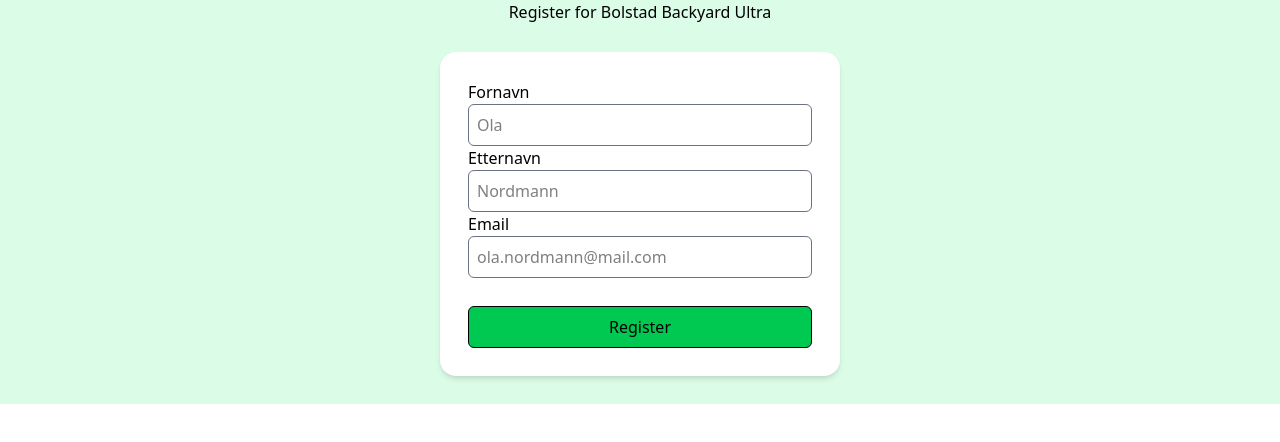
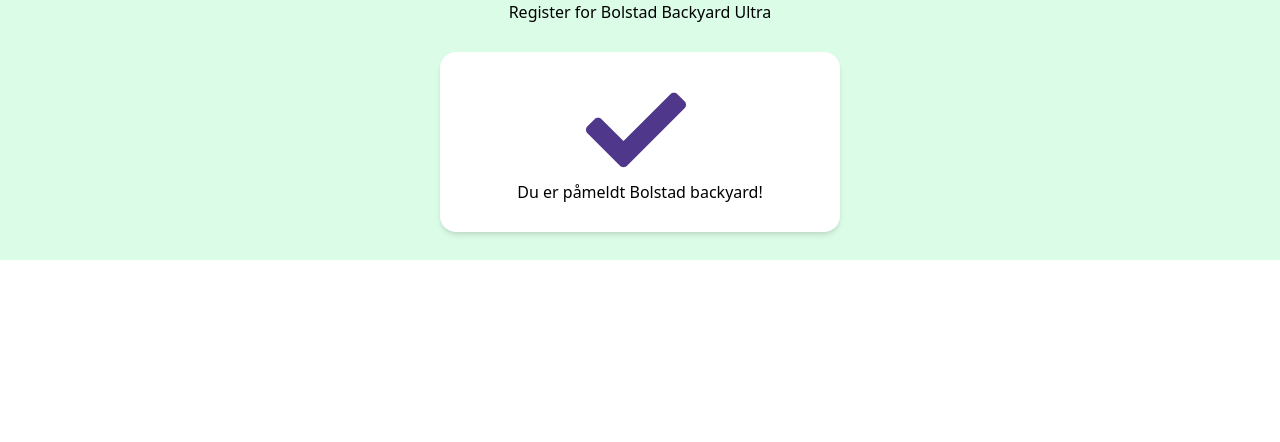
Before and after one commit to SaraElisabethIdris/bolstad-backyard, a React (Vite) app in the folder frontend/: page /add-participant in a window 1280 px wide. Shown: the top 442 px of the page. Built offline with nearby package versions, Linux system fonts and the light colour scheme.

Commit message:
Box for å vise at registreringen er fullført

```diff
--- a/frontend/package.json
+++ b/frontend/package.json
@@ -17,11 +17,13 @@
     "@mui/styled-engine-sc": "^6.1.6",
     "@tanstack/react-table": "^8.20.5",
     "autoprefixer": "^10.4.20",
+    "clsx": "^2.1.1",
     "esbuild": "^0.25.0",
     "postcss": "^8.5.3",
     "react": "^18.3.1",
     "react-dom": "^18.3.1",
     "react-hook-form": "^7.53.2",
+    "react-icons": "^5.5.0",
     "react-query": "^3.39.3",
     "react-router-dom": "6.26.2",
     "react-toastify": "^10.0.6",
--- a/frontend/src/components/Box.tsx
+++ b/frontend/src/components/Box.tsx
@@ -1,4 +1,5 @@
 import {ReactNode} from "react";
+import clsx from "clsx";
 
 type Props = {
     children: ReactNode;
@@ -8,8 +9,8 @@
 export const Box = ({children, className}: Props) => {
 
     return (
-     <div className={className}>
-         {children}
-     </div>
+        <div className={clsx("p-7 m-7 rounded-2xl w-[25rem] shadow-md bg-white", className)}>
+            {children}
+        </div>
     );
 }
--- /dev/null
+++ b/frontend/src/components/RegistrationCompleted.tsx
@@ -0,0 +1,11 @@
+import { Box } from "./Box.tsx";
+import { FaCheck } from "react-icons/fa";
+
+export function RegistrationCompleted() {
+    return (
+        <Box className='flex flex-col items-center'>
+            <FaCheck className="text-[#4F378B] mr-2" size={100} />
+            <p>Du er påmeldt Bolstad backyard!</p>
+        </Box>
+    );
+}
--- a/frontend/src/pages/Register.tsx
+++ b/frontend/src/pages/Register.tsx
@@ -1,10 +1,10 @@
 // Register.tsx
 import { ChangeEvent, FormEvent, useState } from 'react';
 import { useNavigate } from 'react-router-dom';
-import { ROUTE_PATHS } from '../constants';
 import { useAddParticipant } from '../api/create-participant.ts';
 import { Participant } from '../../types';
-import { Box} from "../components/Box.tsx";
+import { Box } from "../components/Box.tsx";
+import { RegistrationCompleted } from "../components/RegistrationCompleted.tsx";
 
 export default function Register() {
     const [formData, setFormData] = useState<Participant>({
@@ -17,19 +17,18 @@
     const [error, setError] = useState<string | null>(null);
     const navigate = useNavigate();
     const addParticipantMutation = useAddParticipant();
+    const [registrationSuccess, setRegistrationSuccess] = useState<boolean>(true);
 
     const handleChange = (e: ChangeEvent<HTMLInputElement>) => {
         setFormData({ ...formData, [e.target.name]: e.target.value });
     };
-
 
     const handleSubmit = async (e: FormEvent<HTMLFormElement>) => {
         e.preventDefault();
         setError(null);
         try {
             await addParticipantMutation.mutateAsync(formData);
-            navigate(ROUTE_PATHS.PARTICIPANTS_LIST);
-
+            setRegistrationSuccess(true);
         } catch (error: any) {
             setError(error.message);
         }
@@ -38,36 +37,41 @@
     return (
         <div className="flex flex-col items-center bg-green-100">
             <h1>Register for Bolstad Backyard Ultra</h1>
-                <Box className="p-7 m-7 rounded-2xl w-[25rem] shadow-md bg-white">
+            {registrationSuccess ? (
+                <RegistrationCompleted />
+            ) : (
+                <Box>
+                    <h2 className="font-karla text-4xl">Påmelding</h2>
                     <form onSubmit={handleSubmit} className="w-full">
                         <div className="flex flex-col">
                             <label htmlFor="firstName">Fornavn</label>
                             <input className="border border-gray-500 border-solid rounded-md p-2" placeholder={'Ola'} type="text" id="firstName" name="firstName" required
-                               value={formData.firstName} onChange={handleChange}/>
+                                   value={formData.firstName} onChange={handleChange} />
                         </div>
-                    <div className="flex flex-col" >
+                        <div className="flex flex-col">
                             <label htmlFor="lastName">Etternavn</label>
                             <input className="border border-gray-500 border-solid rounded-md p-2" placeholder={'Nordmann'} type="text" id="lastName" name="lastName" required
-                               value={formData.lastName} onChange={handleChange}/>
+                                   value={formData.lastName} onChange={handleChange} />
                         </div>
-                    <div className="flex flex-col" >
+                        <div className="flex flex-col">
                             <label htmlFor="email">Email</label>
-                        <input className="border border-gray-500 border-solid  rounded-md p-2" placeholder={'ola.nordmann@mail.com'} type="email" id="email" name="email" required
-                               value={formData.email} onChange={handleChange}/>
+                            <input className="border border-gray-500 border-solid rounded-md p-2" placeholder={'ola.nordmann@mail.com'} type="email" id="email" name="email" required
+                                   value={formData.email} onChange={handleChange} />
                         </div>
                         <button type="submit" disabled={addParticipantMutation.isLoading} className="mt-7 w-full bg-green-500 text-secondary-100 rounded-md p-2 border-solid border">
                             {addParticipantMutation.isLoading ? 'Registering...' : 'Register'}
                         </button>
                     </form>
                     {error && (
-                    <div >
-                        <p >{error}</p>
+                        <div>
+                            <p>{error}</p>
                         </div>
                     )}
                     {addParticipantMutation.isError && !error && (
                         <p>Registration failed. Please try again.</p>
                     )}
                 </Box>
+            )}
         </div>
     );
 }
```
Also changed, not shown: frontend/src/styles.css (line endings or trailing spaces), 5 other files (tests, documents, lock files or other folders). Lines whose indentation alone changed are shown as unchanged.
